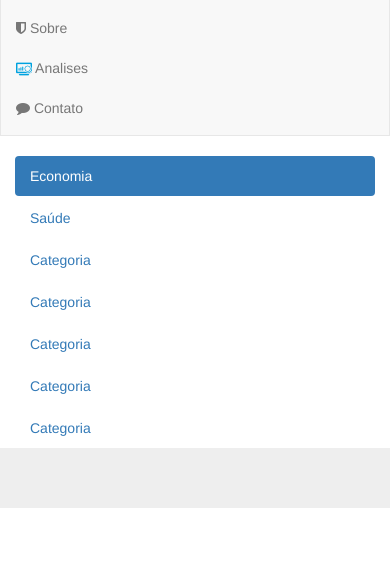
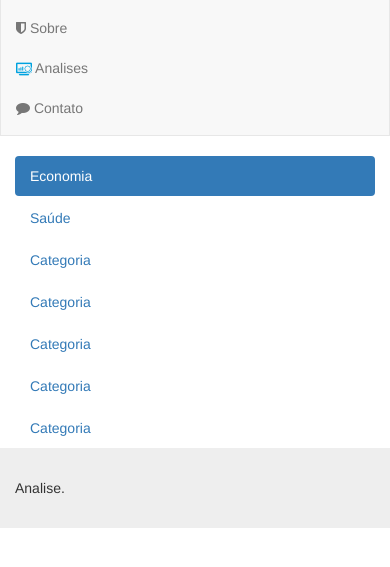
Before and after one commit to GiorgioTI/senai-nubeliu, a plain HTML site: page index.html at #!/analise in a window 390 px wide. Shown: the part 91-658 px from the top of the page. Drawn offline with nearby package versions, Linux system fonts and the light colour scheme; some packages are replaced by stand-ins of ours.

Commit message:
Correção Responsivo
Adicionadoa a tag meta viewport

```diff
--- a/index.html
+++ b/index.html
@@ -4,6 +4,7 @@
 <html ng-app="scotchApp">
 
 <head>
+  <meta name="viewport" content="width=device-width, initial-scale=1, maximum-scale=1, user-scalable=no">
   <!-- SCROLLS -->
   <link rel="stylesheet" href="lib/bootstrap.css" />
   <link rel="stylesheet" href="//netdna.bootstrapcdn.com/font-awesome/4.0.0/css/font-awesome.css" />
--- a/pages/analise.html
+++ b/pages/analise.html
@@ -1,5 +1,5 @@
 
-<div class="">
+<div ng-controller="analiseController">
 	<div class="col-sm-3">
 		<ul class="nav nav-pills nav-stacked ">
 			<li role="presentation" class="active"><a href="#">Economia</a></li>
@@ -12,6 +12,6 @@
 		</ul>
 	</div>
 	<div class="jumbotron col-sm-9">
-
+	{{message}}
 	</div>
 </div>
--- a/script.js
+++ b/script.js
@@ -39,7 +39,7 @@
 	});
 
     scotchApp.controller('analiseController', function($scope) {
-        $scope.message = 'Contact us! JK. This is just a demo.';
+        $scope.message = 'Analise.';
     });
 
 	scotchApp.controller('contatoController', function($scope) {
```
